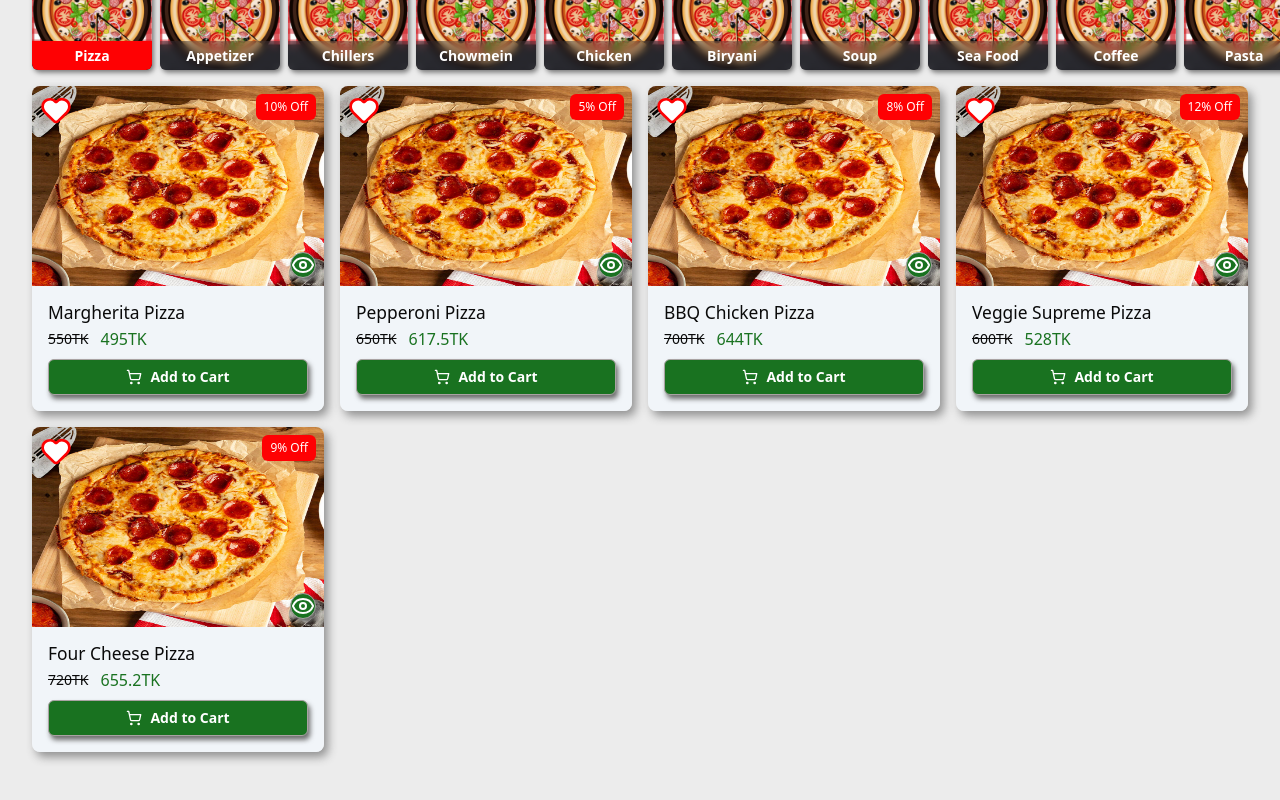
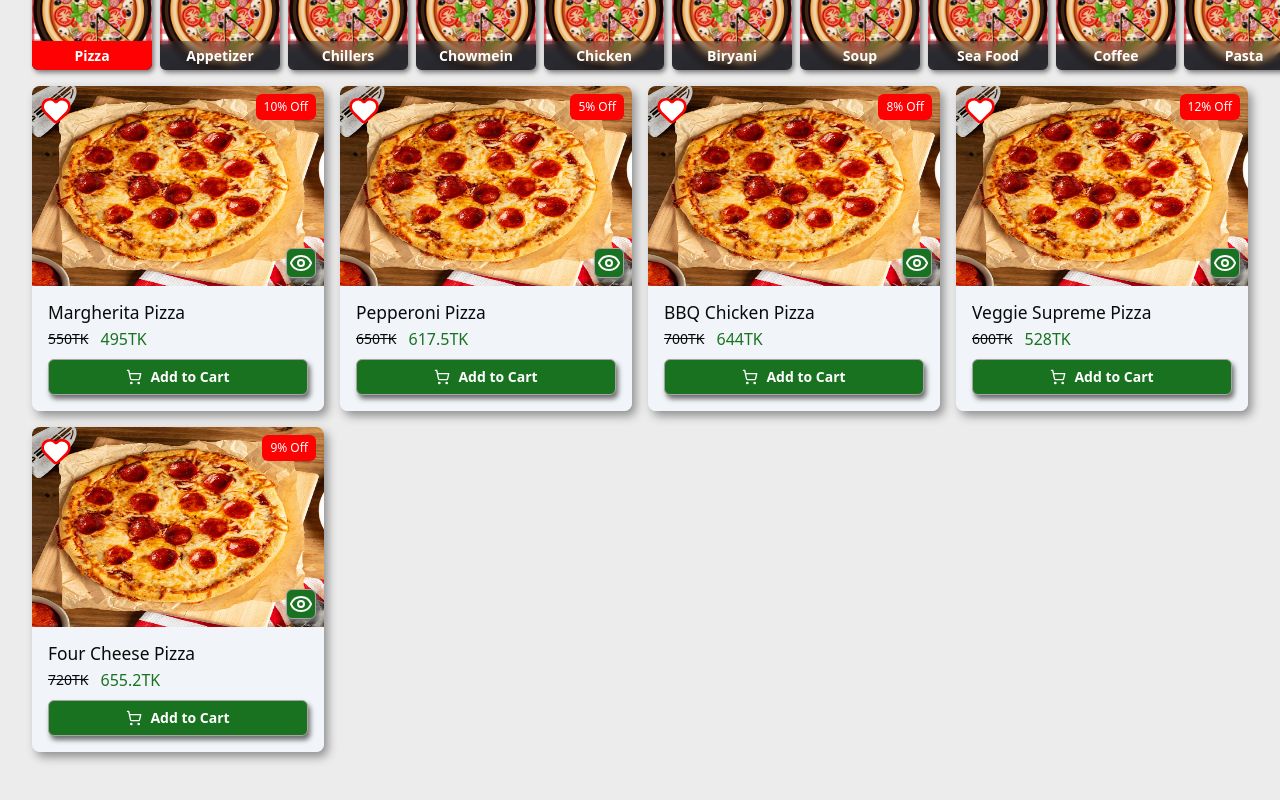
Before and after one commit to Tahazzat-dev/food-garden-waiter-web-app, a Next.js app: page /en in a window 1280 px wide. Shown: the part 774-1574 px from the top of the page. Built offline with nearby package versions, Linux system fonts and the light colour scheme.

Commit message:
changes padding and icon

```diff
--- a/src/app/[locale]/(public pages)/(home)/components/FoodCart.tsx
+++ b/src/app/[locale]/(public pages)/(home)/components/FoodCart.tsx
@@ -54,7 +54,7 @@ export default function FoodCart({ product }: { product: TProduct }) {
                     <div className="w-full h-full overflow-hidden">
                         <Image src={product?.img} className='z-10 w-full duration-300 group-hover:scale-105 h-full' width={300} height={400} alt={locale === "bn" ? product?.title.bn : product?.title.en || 'Product Image'} />
                     </div>
-                    <Link className='font-semibold !rounded-full custom-shadow-md bg-primary hover:bg-primary-500 text-white absolute bottom-1 md:bottom-2 right-1 md:right-2 z-20' href={`/products/${product.id}`}>
+                    <Link className='font-semibold p-0.5 custom-shadow-md bg-primary hover:bg-primary-500 text-white absolute bottom-1 md:bottom-2 right-1 md:right-2 z-20' href={`/products/${product.id}`}>
                         {/* <Info /> */}
                         <Eye />
                     </Link>
```
